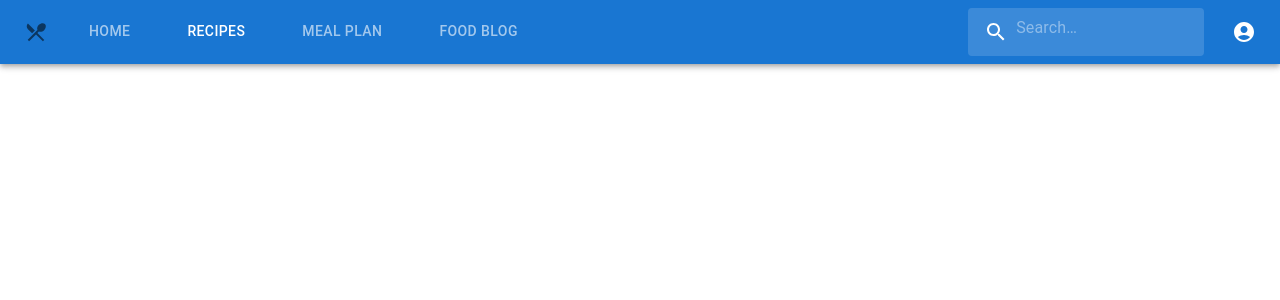
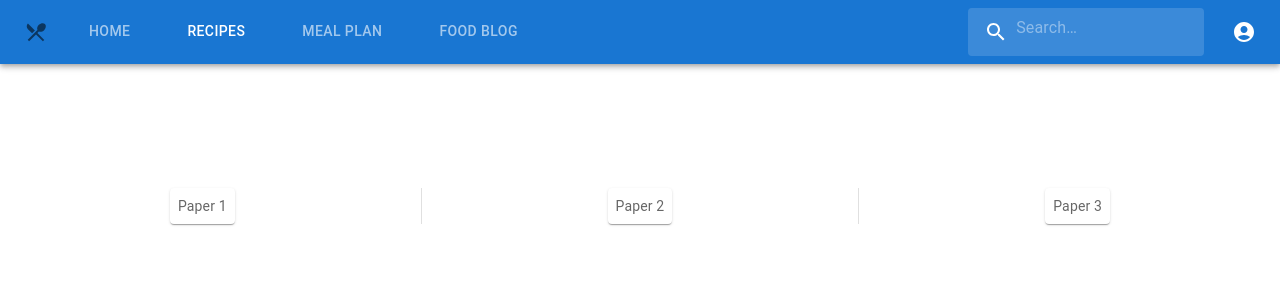
Before and after one commit to MilenaSavatovic/recipe_app, a React (Create React App) app: page /recipes in a window 1280 px wide. Shown: the top 300 px of the page. Built offline with nearby package versions, Linux system fonts and the light colour scheme.

Commit message:
added recipes page

```diff
--- a/src/App.js
+++ b/src/App.js
@@ -1,10 +1,12 @@
 import { BrowserRouter } from 'react-router-dom'
 import Navbar from './layouts/Navbar'
+import Pages from './pages/Pages'
 
 function App() {
   return (
     <BrowserRouter>
       <Navbar></Navbar>
+      <Pages />
     </BrowserRouter>
   )
 }
--- a/src/layouts/Navbar.jsx
+++ b/src/layouts/Navbar.jsx
@@ -177,6 +177,15 @@ const Navbar = () => {
 
   const tabs = (
     <React.Fragment>
+      <IconButton
+        component={Link}
+        to="/"
+        disableRipple
+        sx={styles.logoContainer}
+        onClick={() => setValue(0)}
+      >
+        <LocalDiningIcon sx={styles.logo} />
+      </IconButton>
       <Tabs
         value={value}
         onChange={handleChange}
@@ -338,12 +347,6 @@ const Navbar = () => {
       >
         <MenuIcon sx={styles.drawerIcon} />
       </IconButton>
-    </React.Fragment>
-  )
-  return (
-    <Box sx={{ flexGrow: 1 }}>
-      <AppBar position="static">
-        <Toolbar>
       <IconButton
         component={Link}
         to="/"
@@ -353,6 +356,13 @@ const Navbar = () => {
       >
         <LocalDiningIcon sx={styles.logo} />
       </IconButton>
+    </React.Fragment>
+  )
+  return (
+    <React.Fragment>
+      <Box sx={{ flexGrow: 1 }}>
+        <AppBar position="static">
+          <Toolbar>
             {matches ? drawer : tabs}
 
             <Box sx={{ flexGrow: 1 }} />
@@ -382,6 +392,21 @@ const Navbar = () => {
         </AppBar>
         {renderMenu}
       </Box>
+      <Box
+        sx={(theme) => ({
+          pt: {
+            ...theme.mixins.toolbar,
+          },
+          mb: '3.75em',
+          [theme.breakpoints.down('md')]: {
+            mb: '2.5em',
+          },
+          [theme.breakpoints.down('xs')]: {
+            mb: '1.75em',
+          },
+        })}
+      />
+    </React.Fragment>
   )
 }
 
--- /dev/null
+++ b/src/pages/Home.jsx
@@ -0,0 +1,7 @@
+import React from 'react'
+
+const Home = () => {
+  return <div>Home</div>
+}
+
+export default Home
--- /dev/null
+++ b/src/pages/Pages.jsx
@@ -0,0 +1,16 @@
+import React from 'react'
+import { Routes, Route, useLocation } from 'react-router-dom'
+import Home from './Home'
+import Recipes from './Recipes'
+
+const Pages = () => {
+  const location = useLocation()
+  return (
+    <Routes location={location} key={location.pathname}>
+      <Route path="/" element={<Home />} />
+      <Route path="/recipes" element={<Recipes />} />
+    </Routes>
+  )
+}
+
+export default Pages
--- /dev/null
+++ b/src/pages/Recipes.jsx
@@ -0,0 +1,33 @@
+import React from 'react'
+import { Stack, Divider, Paper } from '@mui/material'
+import theme from '../layouts/Theme'
+
+const styles = {
+  paperStyle: {
+    backgroundColor: theme.palette.mode === 'dark' ? '#1A2027' : '#fff',
+    ...theme.typography.body2,
+    padding: theme.spacing(1),
+    textAlign: 'center',
+    color: theme.palette.text.secondary,
+  },
+}
+
+const Recipes = () => {
+  return (
+    <React.Fragment>
+      <Stack
+        direction={{ xs: 'column', sm: 'row' }}
+        divider={<Divider orientation="vertical" flexItem />}
+        spacing={2}
+        justifyContent="space-evenly"
+        alignItems="center"
+      >
+        <Paper sx={styles.paperStyle}>Paper 1</Paper>
+        <Paper sx={styles.paperStyle}>Paper 2</Paper>
+        <Paper sx={styles.paperStyle}>Paper 3</Paper>
+      </Stack>
+    </React.Fragment>
+  )
+}
+
+export default Recipes
```
Lines whose indentation alone changed are shown as unchanged.
